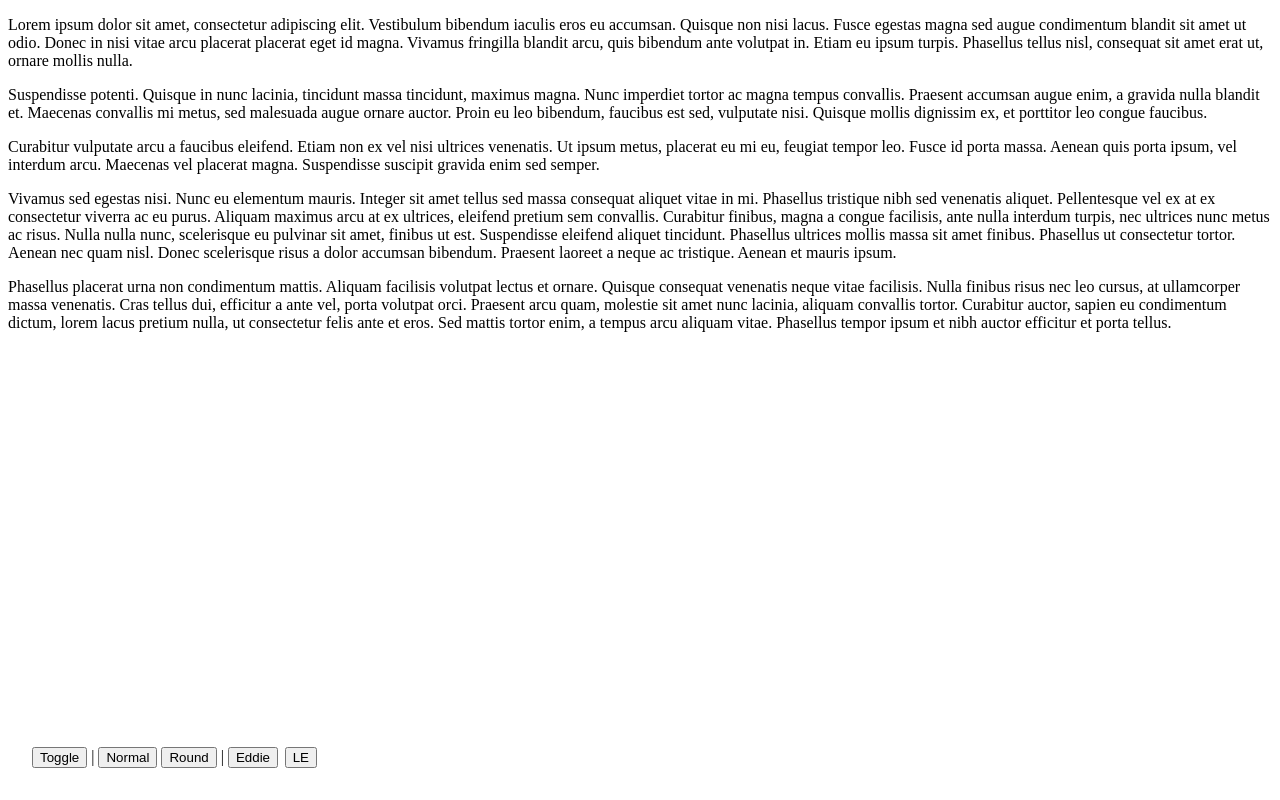
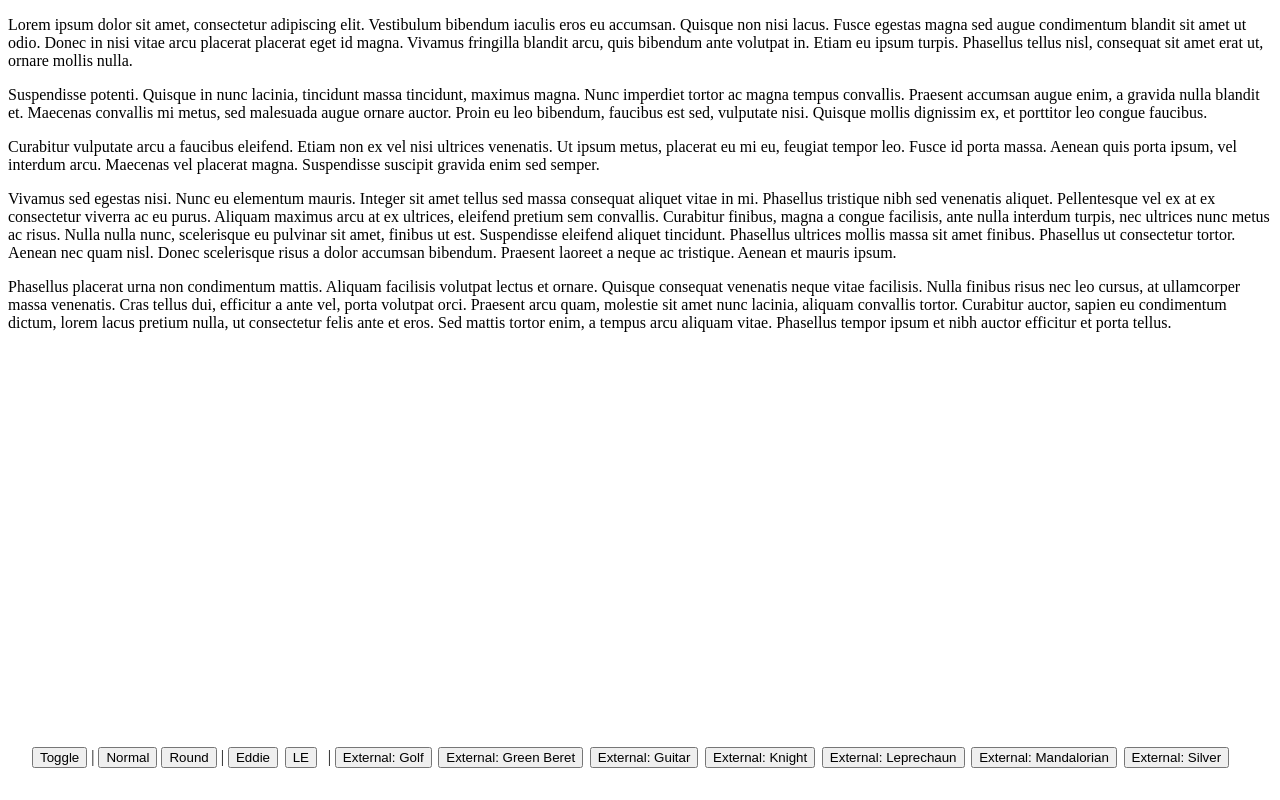
Before and after one commit to bob-fornal/edje-spinner, a website: page index.html in a window 1280 px wide. Drawn offline with Linux system fonts and the light colour scheme; files that its build step writes are made by us from their sources.

Commit message:
External Handling and Image Repair

```diff
--- a/index.html
+++ b/index.html
@@ -87,10 +87,44 @@
             item.style = 'margin-right: 0.5em;'
             item.addEventListener('click', () => {
               spinnerConfig.type = type;
+              if (spinnerConfig.hasOwnProperty('path')) {
+                delete spinnerConfig.path;
+              }
               spinner.setAttribute('config', JSON.stringify(spinnerConfig));
-              console.log(type);
             });
             typesElement.append(item);
+          }
+        }, 1000);
+      </script>
+
+      <span>|</span>
+
+      <span id="external"></span>
+      <script>
+        setTimeout(() => {
+          const external = [
+            { key: 'eddie-golf', title: 'External: Golf', path: './images/addin/eddie-golf.svg' },
+            { key: 'eddie-green-beret', title: 'External: Green Beret', path: './images/addin/eddie-green-beret.svg' },
+            { key: 'eddie-guitar', title: 'External: Guitar', path: './images/addin/eddie-guitar.svg' },
+            { key: 'eddie-knight', title: 'External: Knight', path: './images/addin/eddie-knight.svg' },
+            { key: 'eddie-leprechaun', title: 'External: Leprechaun', path: './images/addin/eddie-leprechaun.svg' },
+            { key: 'eddie-mandalorian', title: 'External: Mandalorian', path: './images/addin/eddie-mandalorian.svg' },
+            { key: 'eddie-silver', title: 'External: Silver', path: './images/addin/eddie-silver.svg' },
+          ];
+          const externalElement = document.getElementById('external');
+          const spinner = document.getElementById('spinner');
+
+          for (let attr of external) {
+            const item = document.createElement('button');
+            item.id = attr.key;
+            item.innerText = attr.title;
+            item.style = 'margin-right: 0.5em;'
+            item.addEventListener('click', () => {
+              spinnerConfig.type = 'external';
+              spinnerConfig.path = attr.path;
+              spinner.setAttribute('config', JSON.stringify(spinnerConfig));
+            });
+            externalElement.append(item);
           }
         }, 1000);
       </script>
```
Also changed, not shown: edje-spinner.js (+6 -1 lines), README.md, dist/edje-spinner.min.js, images/addin/eddie-golf.svg, images/addin/eddie-green-beret.svg, images/addin/eddie-guitar.svg, images/addin/eddie-knight.svg, images/addin/eddie-leprechaun.svg, images/addin/eddie-mandalorian.svg, images/addin/eddie-silver.svg, images/source/eddie.svg, images/source/le.svg.
